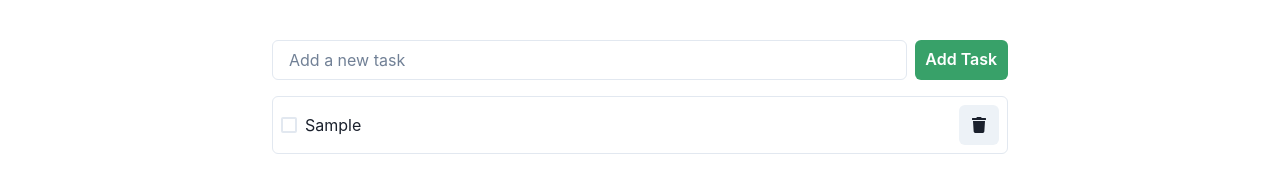
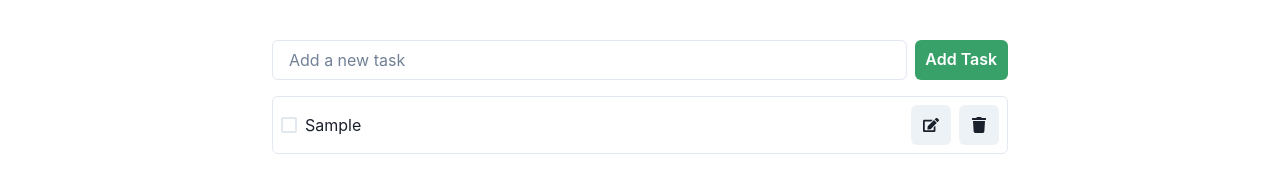
Before and after one commit to GPT-Engineer-App-Dev/list-loco, a React (Vite) app: page / in a window 1280 px wide. Both pictures are taken after typing "Sample" into the empty fields and a click on the button "Add Task". Shown: the top 195 px of the page. Built offline with nearby package versions, Linux system fonts and the light colour scheme.

Commit message:
Make todos editable in the todo app.

```diff
--- a/src/pages/Index.jsx
+++ b/src/pages/Index.jsx
@@ -1,10 +1,12 @@
 import { useState } from "react";
 import { Container, VStack, HStack, Input, Button, Text, Box, Checkbox, IconButton } from "@chakra-ui/react";
-import { FaTrash } from "react-icons/fa";
+import { FaTrash, FaEdit, FaSave } from "react-icons/fa";
 
 const Index = () => {
   const [tasks, setTasks] = useState([]);
   const [task, setTask] = useState("");
+  const [editIndex, setEditIndex] = useState(null);
+  const [editTask, setEditTask] = useState("");
 
   const addTask = () => {
     if (task.trim() !== "") {
@@ -25,6 +27,20 @@ const Index = () => {
     setTasks(newTasks);
   };
 
+  const startEditing = (index) => {
+    setEditIndex(index);
+    setEditTask(tasks[index].text);
+  };
+
+  const saveTask = (index) => {
+    const newTasks = tasks.map((t, i) =>
+      i === index ? { ...t, text: editTask } : t
+    );
+    setTasks(newTasks);
+    setEditIndex(null);
+    setEditTask("");
+  };
+
   return (
     <Container centerContent maxW="container.md" py={10}>
       <VStack spacing={4} w="100%">
@@ -43,13 +59,35 @@ const Index = () => {
                 isChecked={t.completed}
                 onChange={() => toggleTaskCompletion(index)}
               >
+                {editIndex === index ? (
+                  <Input
+                    value={editTask}
+                    onChange={(e) => setEditTask(e.target.value)}
+                  />
+                ) : (
                   <Text as={t.completed ? "s" : ""}>{t.text}</Text>
+                )}
               </Checkbox>
+              <HStack>
+                {editIndex === index ? (
+                  <IconButton
+                    aria-label="Save task"
+                    icon={<FaSave />}
+                    onClick={() => saveTask(index)}
+                  />
+                ) : (
+                  <IconButton
+                    aria-label="Edit task"
+                    icon={<FaEdit />}
+                    onClick={() => startEditing(index)}
+                  />
+                )}
                 <IconButton
                   aria-label="Delete task"
                   icon={<FaTrash />}
                   onClick={() => deleteTask(index)}
                 />
+              </HStack>
             </HStack>
           ))}
         </VStack>
```
Lines whose indentation alone changed are shown as unchanged.
